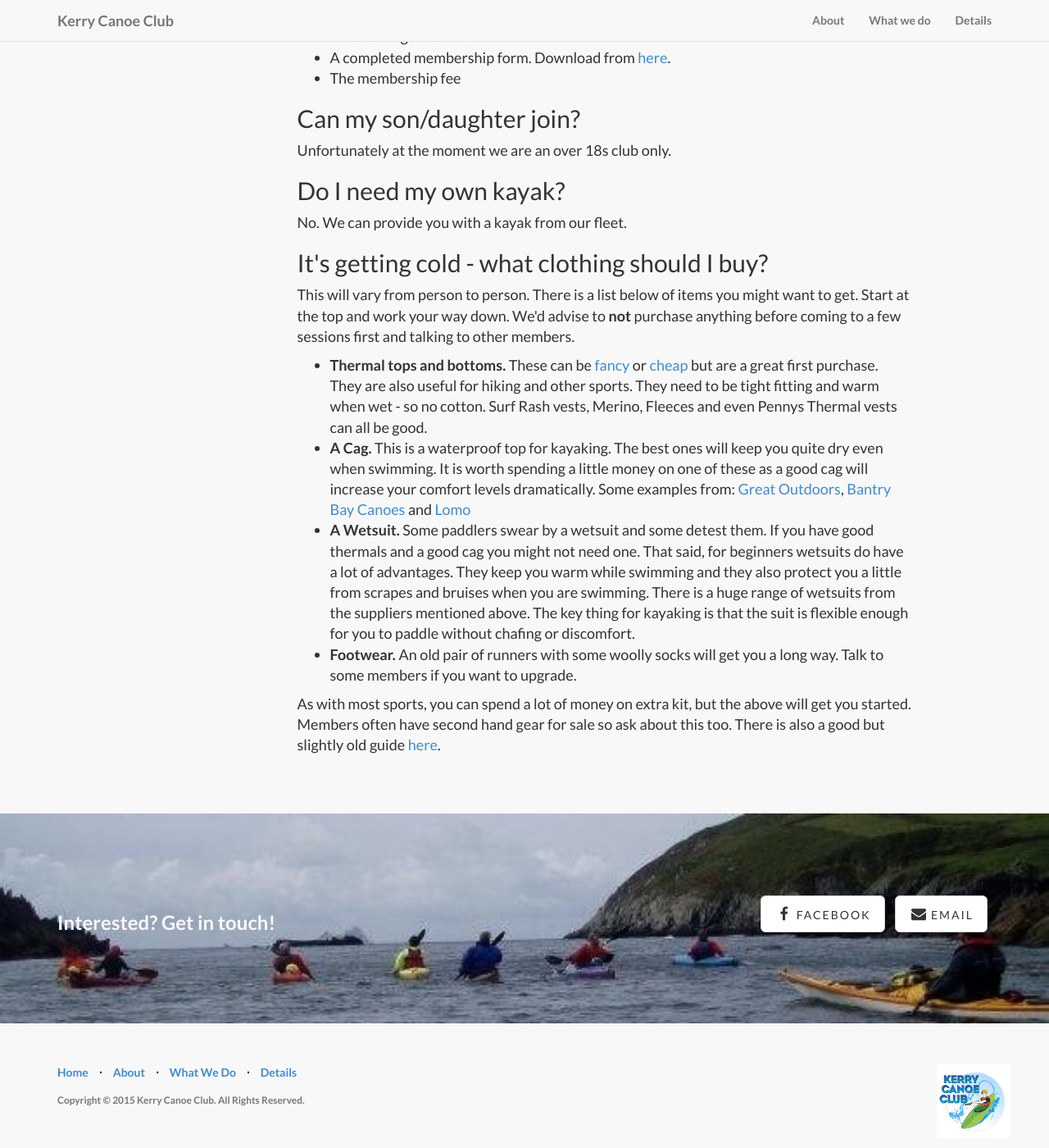
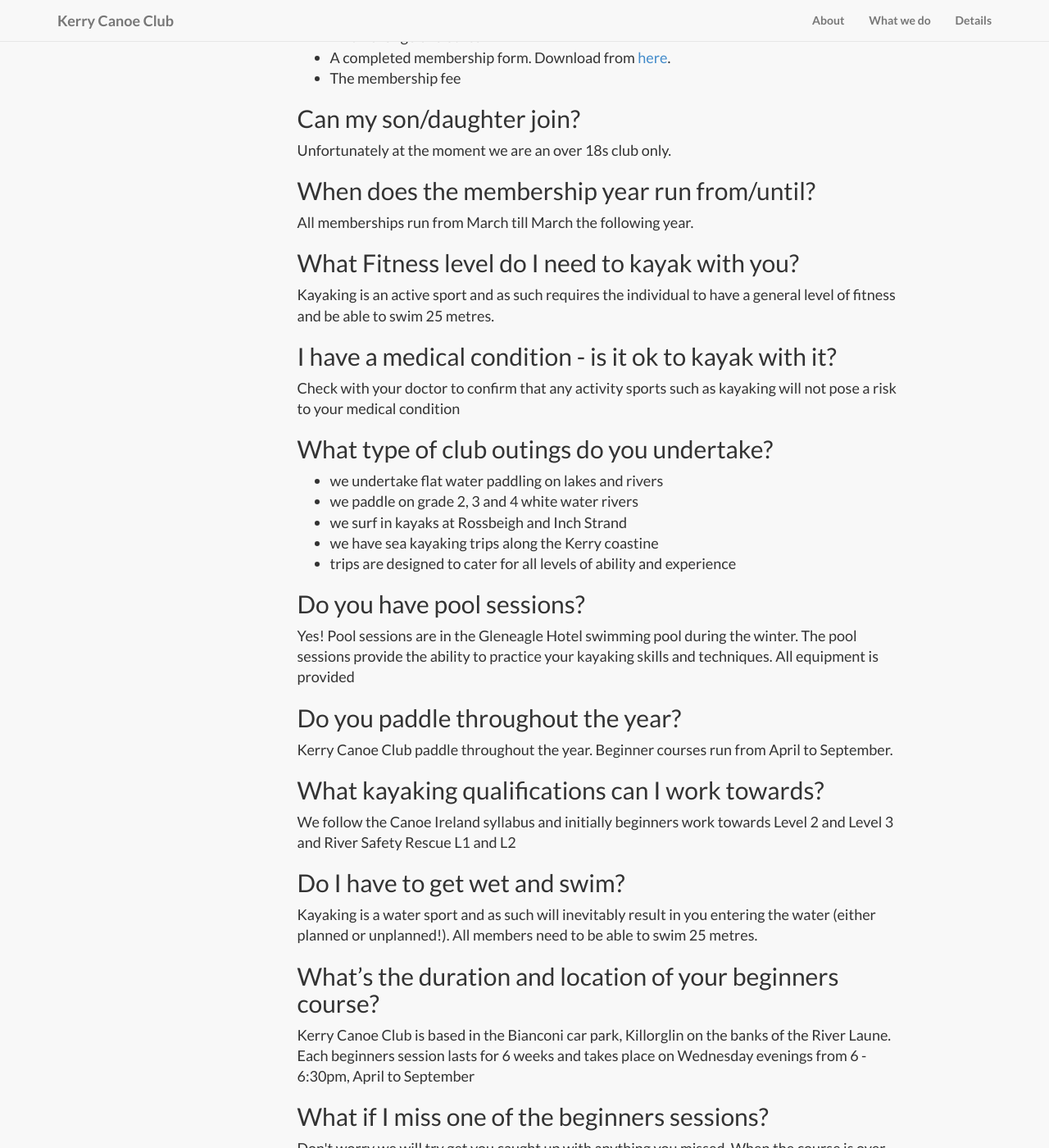
Before and after one commit to kerrycanoeclub/kerrycanoeclub.github.io, a Jekyll site: the page built from beginners_faq.html, in a window 1280 px wide and 1400 px high, scrolled down 653 px. Shown: the whole window at 82% size. Built offline with Jekyll 4.4.1, drawn with Linux system fonts in a browser that asks for light colours; some of the changed text lies outside the part shown.

Commit message:
Updated faq

```diff
--- a/beginners_faq.html
+++ b/beginners_faq.html
@@ -16,10 +16,54 @@ permalink: beginners_faq.html
     <li>A completed membership form. Download from <a href="/membership_form.pdf">here</a>.</li>
     <li>The membership fee</li>
 </ul>
+
 <p class="h2">Can my son/daughter join?</p>
 <p>Unfortunately at the moment we are an over 18s club only.</p>
+
+<p class="h2">When does the membership year run from/until?</p>
+<p>All memberships run from March till March the following year.</p>
+
+<p class="h2">What Fitness level do I need to kayak with you?</p>
+<p>Kayaking is an active sport and as such requires the individual to have a general level of fitness and be able to swim 25 metres.</p>
+
+<p class="h2">I have a medical condition - is it ok to kayak with it?</p>
+<p>Check with your doctor to confirm that any activity sports such as kayaking will not pose a risk to your medical condition</p>
+
+<p class="h2">What type of club outings do you undertake?</p>
+<ul>
+	<li>we undertake flat water paddling on lakes and rivers</li>
+	<li>we paddle on grade 2, 3 and 4 white water rivers</li>
+	<li>we surf in kayaks at Rossbeigh and Inch Strand</li>
+	<li>we have sea kayaking trips along the Kerry coastine</li>
+	<li>trips are designed to cater for all levels of ability and experience</li>
+</ul>
+
+<p class="h2">Do you have pool sessions?</p>
+<p>Yes! Pool sessions are in the Gleneagle Hotel swimming pool during the winter.
+    The pool sessions provide the ability to practice your kayaking skills and techniques. All equipment is provided
+</p>
+
+<p class="h2">Do you paddle throughout the year?</p>
+<p>Kerry Canoe Club paddle throughout the year. Beginner courses run from April to September.</p>
+
+<p class="h2">What kayaking qualifications can I work towards?</p>
+<p>We follow the Canoe Ireland syllabus and initially beginners work towards Level 2 and Level 3 and River Safety Rescue L1 and L2</p>
+
+<p class="h2">Do I have to get wet and swim?</p>
+<p>Kayaking is a water sport and as such will inevitably result in you entering the water (either planned or unplanned!).
+    All members need to be able to swim 25 metres.</p>
+
+<p class="h2">What’s the duration and location of your beginners course?</p>
+<p>Kerry Canoe Club is based in the Bianconi car park, Killorglin on the banks of the River Laune.
+    Each beginners session lasts for 6 weeks and takes place on Wednesday evenings from 6 - 6:30pm, April to September</p>
+
+<p class="h2">What if I miss one of the beginners sessions?</p>
+<p>Don't worry we will try get you caught up with anything you missed. When the course is over you can continue
+     kayaking and learning with us - so there's plenty of opportunity to learn</p>
+
 <p class="h2">Do I need my own kayak?</p>
 <p>No. We can provide you with a kayak from our fleet.</p>
+
 <p class="h2">It's getting cold - what clothing should I buy?</p>
 <p>This will vary from person to person.
     There is a list below of items you might want to get. Start at the top and work your way down.
@@ -39,7 +83,8 @@ permalink: beginners_faq.html
         That said, for beginners wetsuits do have a lot of advantages.
         They keep you warm while swimming and they also protect you a little from scrapes and bruises when you are swimming.
     There is a huge range of wetsuits from the suppliers mentioned above.
-        The key thing for kayaking is that the suit is flexible enough for you to paddle without chafing or discomfort.</li>
+        The key thing for kayaking is that the suit is flexible enough for you to paddle without chafing or discomfort.
+    3mm thick neoprene is a good balance between warmth and flexibility.</li>
     <li><strong>Footwear.</strong> An old pair of runners with some woolly socks will get you a long way. Talk to some members if you want to upgrade.</li>
 </ul>
 <p>As with most sports, you can spend a lot of money on extra kit, but the above will get you started.
```
